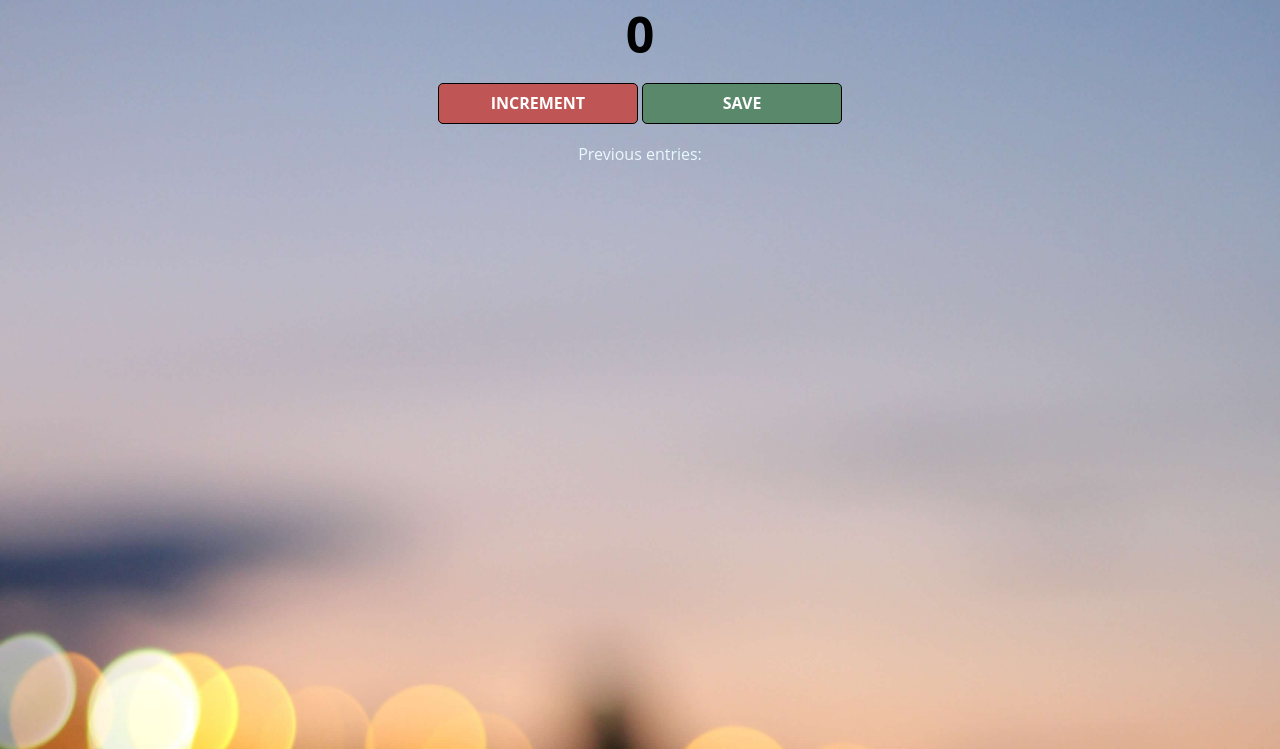
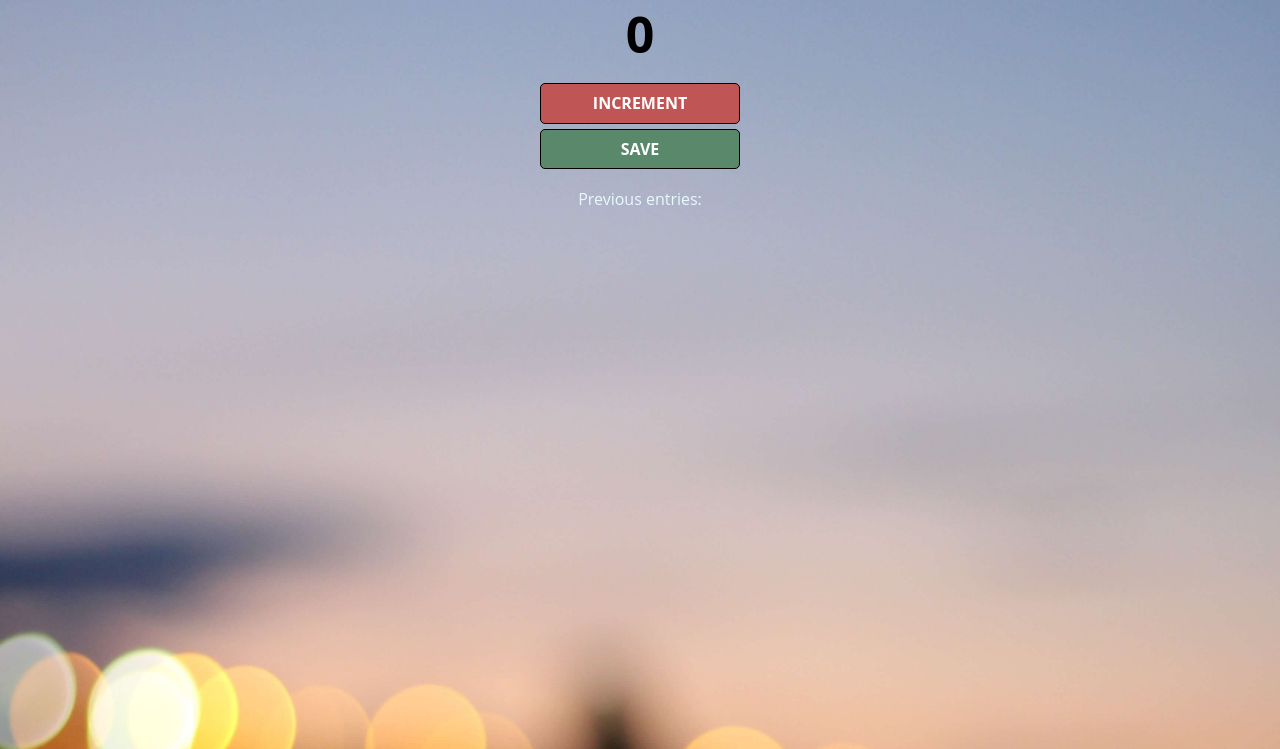
Before and after one commit to trezp/passenger-counter, a plain HTML site: page index.html in a window 1280 px wide. Shown: the part 51-800 px from the top of the page. Drawn offline with nearby package versions, Linux system fonts and the light colour scheme.

Commit message:
add container

```diff
--- a/index.css
+++ b/index.css
@@ -3,6 +3,11 @@ body {
     background-size: cover;
     font-family: 'Open Sans', 'Helvetica Neue', sans-serif;
     text-align: center;
+}
+
+.container {
+    max-width: 400px;
+    margin: auto;
 }
 
 h1 {
--- a/index.html
+++ b/index.html
@@ -3,11 +3,13 @@
         <link rel="stylesheet" href="index.css">
     </head>
     <body>
-        <h1>People Count:</h1>
-        <h2 id="count-el">0</h2>
-        <button id="increment-btn" onclick="increment()">INCREMENT</button>
-        <button id="save-btn" onclick="save()">SAVE</button>
-        <p id="save-el">Previous entries: </p>
+        <div class="container">
+            <h1>People Count:</h1>
+            <h2 id="count-el">0</h2>
+            <button id="increment-btn" onclick="increment()">INCREMENT</button>
+            <button id="save-btn" onclick="save()">SAVE</button>
+            <p id="save-el">Previous entries: </p>
+        </div>
         <script src="index.js"></script>
     </body>
 </html>
```
